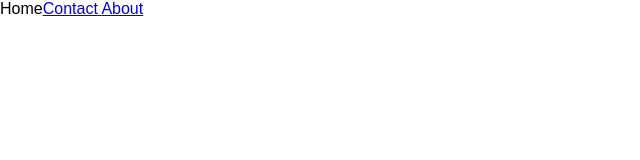
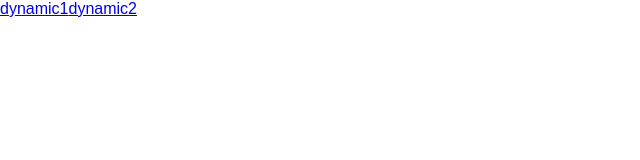
Before and after one commit to zhangfaliang/react-cli, a React (Create React App) app: page / in a window 1280 px wide. Shown: the top 160 px of the page, without its empty margins (0-640 px from the left). Built offline with nearby package versions, Linux system fonts and the light colour scheme.

Commit message:
add code splitting

```diff
--- a/src/components/hello.js
+++ b/src/components/hello.js
@@ -1 +1 @@
-export default () => 'home';
+export default () => 'hello';
--- a/src/index.js
+++ b/src/index.js
@@ -23,7 +23,8 @@ import {
   RouteConfigExample,
   ModalGallery,
   Philosophy,
-  BaseComponent
+  BaseComponent,
+  CodeSplitting
 } from './routers/index';
 
 const sagaMiddleware = createSagaMiddleware();
@@ -44,7 +45,7 @@ const render = () => {
   // this function will be reused
   ReactDOM.render(
     <Provider store={store}>
-      <BaseComponent />
+      <CodeSplitting />
     </Provider>,
     document.getElementById('root')
   );
--- /dev/null
+++ b/src/routers/CodeSplitting.js
@@ -0,0 +1,29 @@
+import Loadable from 'react-loadable';
+import React from 'react';
+import { BrowserRouter, Route, Link } from 'react-router-dom';
+const dynamic1 = () => <div>dynamic1</div>;
+const dynamic2 = () => <div>dynamic2</div>;
+
+const Home = () => (
+  <div>
+    <Link to="/dynamic1">dynamic1</Link>
+    <Link to="/dynamic2">dynamic2</Link>
+  </div>
+);
+const CodeSplitting = () => (
+  <BrowserRouter>
+    <div>
+      <Route exact path="/" exact component={Home} />
+      <Route
+        path="/dynamic1"
+        component={Loadable({
+          loader: () => import('../components/hello.js'),
+          loading: ' '
+        })}
+      />
+      <Route path="/dynamic2" component={dynamic2} />
+    </div>
+  </BrowserRouter>
+);
+
+export default CodeSplitting;
--- a/src/routers/index.js
+++ b/src/routers/index.js
@@ -12,6 +12,7 @@ import RouteConfigExample from './RouterConfig';
 import ModalGallery from './ModalGallery';
 import Philosophy from './Philosopy';
 import BaseComponent from './BaseComponent';
+import CodeSplitting from './CodeSplitting';
 export {
   BasicExample,
   URLParameters,
@@ -26,5 +27,6 @@ export {
   RouteConfigExample,
   ModalGallery,
   Philosophy,
-  BaseComponent
+  BaseComponent,
+  CodeSplitting
 };
```
